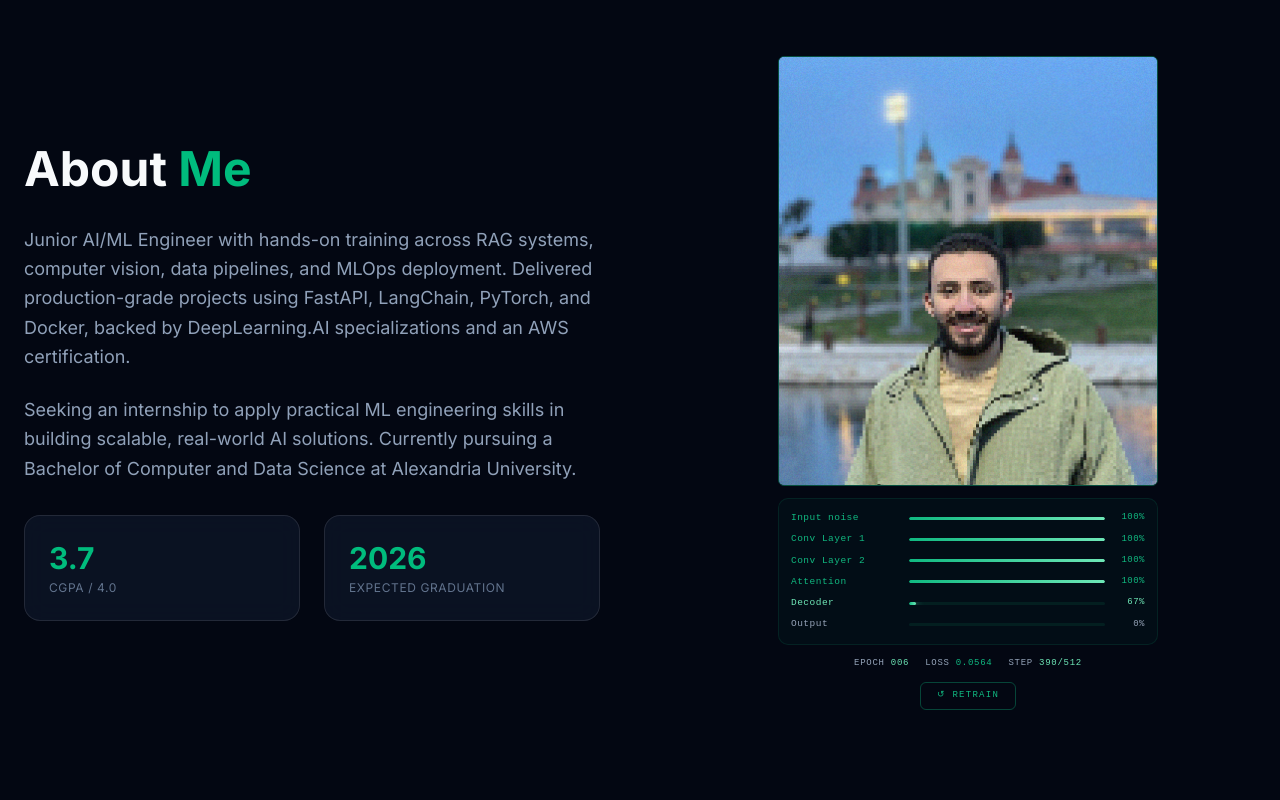
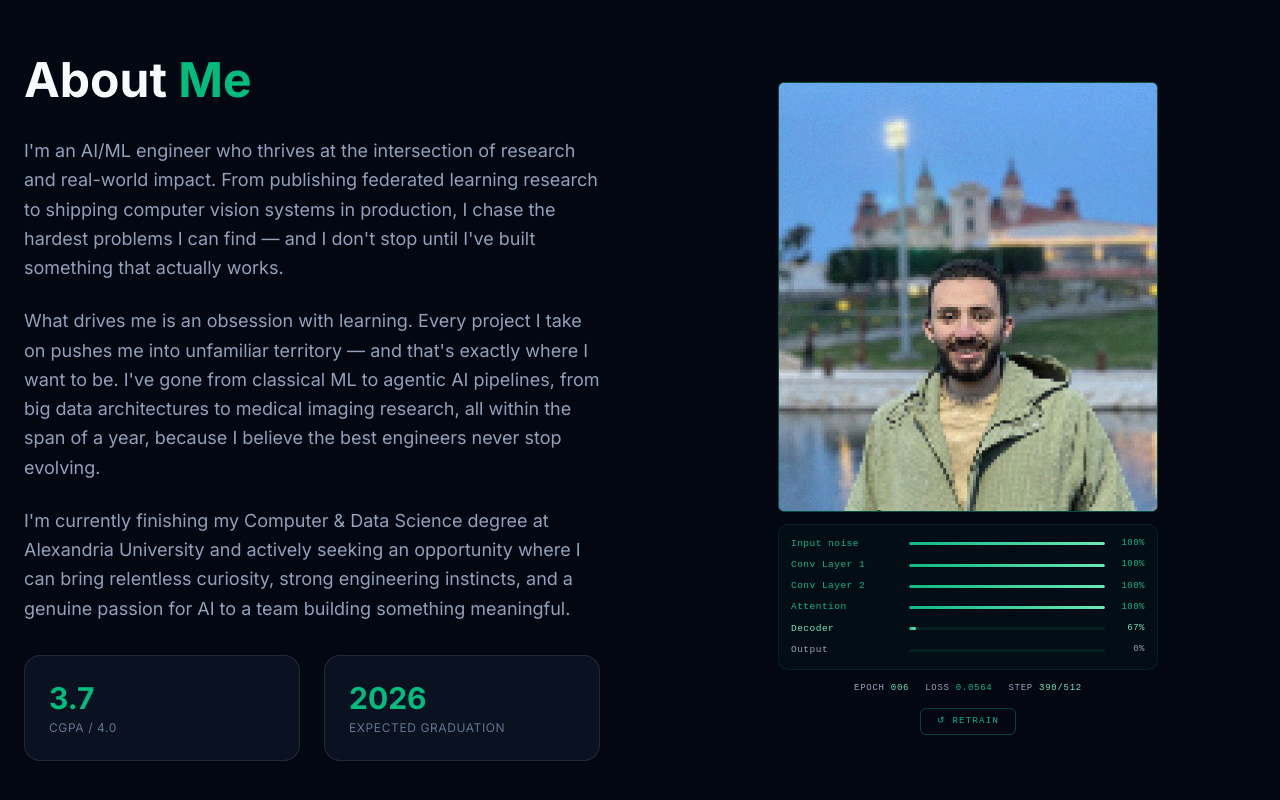
Before and after one commit to mohamed-aliii/MAG, a React (Vite) app: page / in a window 1280 px wide. Shown: the part 872-1672 px from the top of the page. Built offline with nearby package versions, Linux system fonts and the light colour scheme.

Commit message:
updated about me section

```diff
--- a/src/components/About.tsx
+++ b/src/components/About.tsx
@@ -16,13 +16,20 @@ export default function About() {
               About <span className="text-emerald-500">Me</span>
             </h2>
             <p className="text-base md:text-lg text-slate-400 mb-6 leading-relaxed">
-              Junior AI/ML Engineer with hands-on training across RAG systems, computer vision, data pipelines, and
-              MLOps deployment. Delivered production-grade projects using FastAPI, LangChain, PyTorch, and Docker,
-              backed by DeepLearning.AI specializations and an AWS certification.
+              I'm an AI/ML engineer who thrives at the intersection of research and real-world impact. From
+              publishing federated learning research to shipping computer vision systems in production, I chase
+              the hardest problems I can find — and I don't stop until I've built something that actually works.
+            </p>
+            <p className="text-base md:text-lg text-slate-400 mb-6 leading-relaxed">
+              What drives me is an obsession with learning. Every project I take on pushes me into unfamiliar
+              territory — and that's exactly where I want to be. I've gone from classical ML to agentic AI
+              pipelines, from big data architectures to medical imaging research, all within the span of a year,
+              because I believe the best engineers never stop evolving.
             </p>
             <p className="text-base md:text-lg text-slate-400 mb-8 leading-relaxed">
-              Seeking an internship to apply practical ML engineering skills in building scalable, real-world AI
-              solutions. Currently pursuing a Bachelor of Computer and Data Science at Alexandria University.
+              I'm currently finishing my Computer & Data Science degree at Alexandria University and actively
+              seeking an opportunity where I can bring relentless curiosity, strong engineering instincts, and
+              a genuine passion for AI to a team building something meaningful.
             </p>
             <div className="grid grid-cols-2 gap-4 md:gap-6">
               <div className="glass p-4 md:p-6 rounded-2xl">
```
